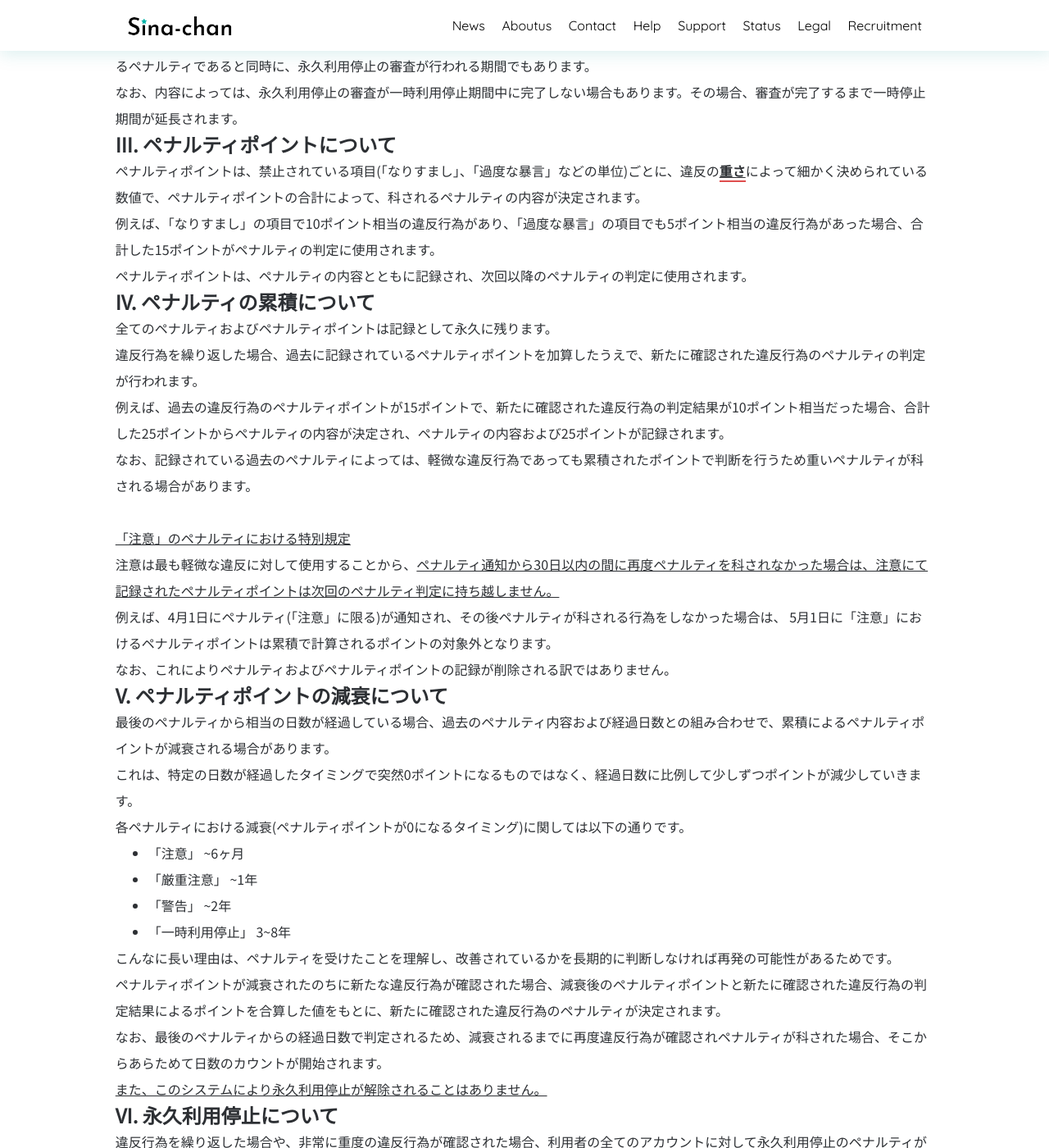
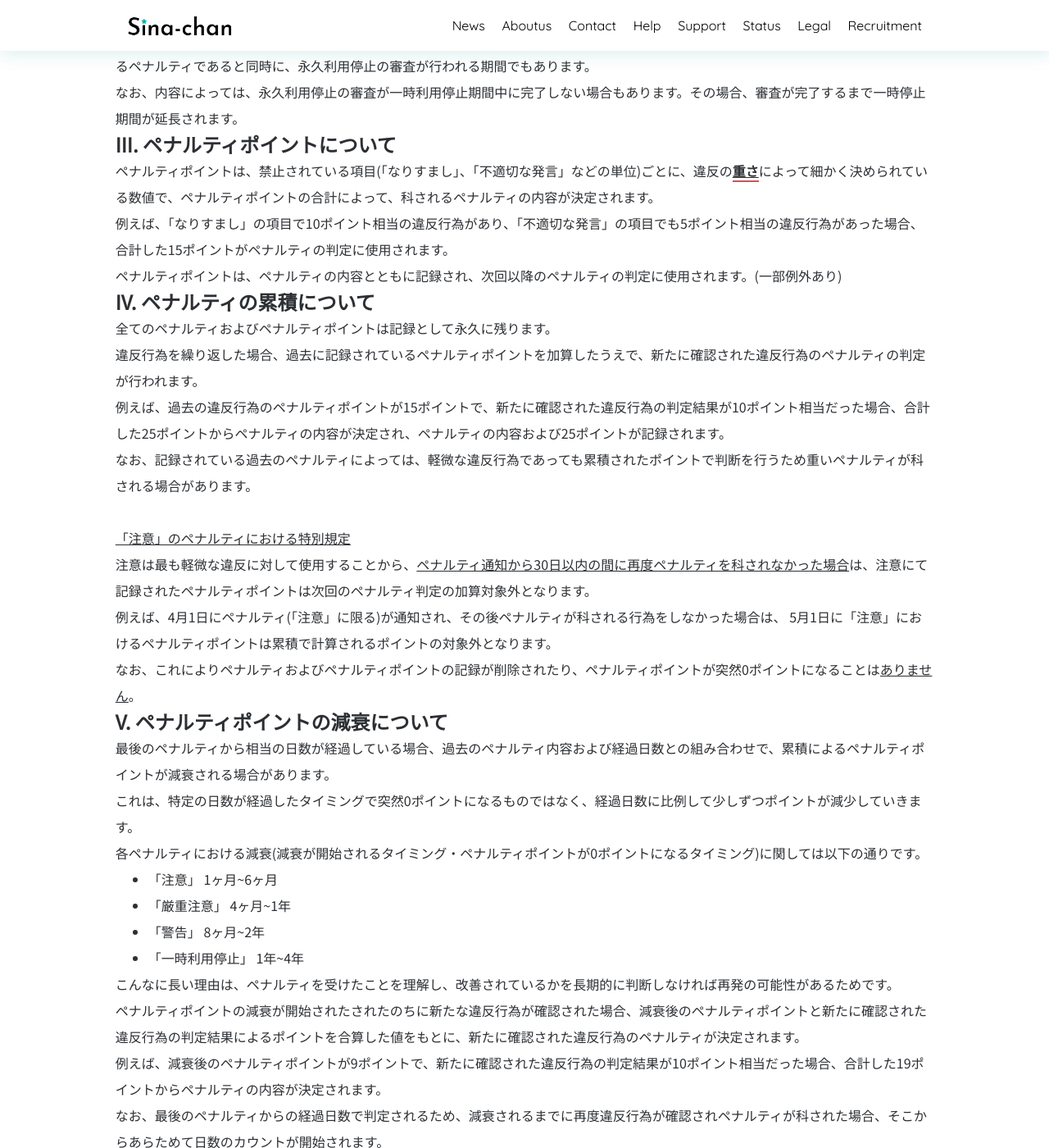
Before and after one commit to SinaKitagami/sinakitagami.github.io, a Jekyll site: the page built from _posts/legal/2024-03-24-new_penalty.md, in a window 1280 px wide and 1400 px high, scrolled down 1614 px. Shown: the whole window at 82% size. Built offline with Jekyll 4.4.1, drawn with Linux system fonts in a browser that asks for light colours; nearby versions of some CDN libraries; a script that is not in the unit is left out; some of the changed text lies outside the part shown.

Commit message:
Content Update
・累積特別規定
・減衰期間の見直し

```diff
--- a/_posts/legal/2024-03-24-new_penalty.md
+++ b/_posts/legal/2024-03-24-new_penalty.md
@@ -22,7 +22,6 @@ categories:
 - 本サービスを利用することで運営または他の利用者に現実の損害や損失のリスクを生じさせる場合
 
 ペナルティを科す場合は、運営が違反した利用者に対して<a href="https://support.center.sina-chan.com/servicedesk/customer/portal/1/article/33620" class="a-orange">システム通知</a>(思椎奈ちゃんのDM)を使用し通知します。
-
 
 ## II. ペナルティの種類について
 
@@ -68,9 +67,11 @@ categories:
 
 ## III. ペナルティポイントについて
 
-ペナルティポイントは、禁止されている項目(「なりすまし」、「過度な暴言」などの単位)ごとに、違反の**<u>重さ</u>**によって細かく決められている数値で、ペナルティポイントの合計によって、科されるペナルティの内容が決定されます。<br>例えば、「なりすまし」の項目で10ポイント相当の違反行為があり、「過度な暴言」の項目でも5ポイント相当の違反行為があった場合、合計した15ポイントがペナルティの判定に使用されます。
+ペナルティポイントは、禁止されている項目(「なりすまし」、「不適切な発言」などの単位)ごとに、違反の**<u>重さ</u>**によって細かく決められている数値で、ペナルティポイントの合計によって、科されるペナルティの内容が決定されます。
 
-ペナルティポイントは、ペナルティの内容とともに記録され、次回以降のペナルティの判定に使用されます。
+例えば、「なりすまし」の項目で10ポイント相当の違反行為があり、「不適切な発言」の項目でも5ポイント相当の違反行為があった場合、合計した15ポイントがペナルティの判定に使用されます。
+
+ペナルティポイントは、ペナルティの内容とともに記録され、次回以降のペナルティの判定に使用されます。(一部例外あり)
 
 ## IV. ペナルティの累積について
 
@@ -82,12 +83,12 @@ categories:
 
 なお、記録されている過去のペナルティによっては、軽微な違反行為であっても累積されたポイントで判断を行うため重いペナルティが科される場合があります。<br><br><u>「注意」のペナルティにおける特別規定</u>
 
-注意は最も軽微な違反に対して使用することから、<u>ペナルティ通知から30日以内の間に再度ペナルティを科されなかった場合は、注意にて記録されたペナルティポイントは次回のペナルティ判定に持ち越しません。
+注意は最も軽微な違反に対して使用することから、<u>ペナルティ通知から30日以内の間に再度ペナルティを科されなかった場合</u>は、注意にて記録されたペナルティポイントは次回のペナルティ判定の加算対象外となります。
 
 例えば、4月1日にペナルティ(「注意」に限る)が通知され、その後ペナルティが科される行為をしなかった場合は、
 5月1日に「注意」におけるペナルティポイントは累積で計算されるポイントの対象外となります。
 
-なお、これによりペナルティおよびペナルティポイントの記録が削除される訳ではありません。
+なお、これによりペナルティおよびペナルティポイントの記録が削除されたり、ペナルティポイントが突然0ポイントになることは<u>ありません</u>。
 
 ## V. ペナルティポイントの減衰について
 
@@ -95,19 +96,31 @@ categories:
 
 これは、特定の日数が経過したタイミングで突然0ポイントになるものではなく、経過日数に比例して少しずつポイントが減少していきます。
 
-各ペナルティにおける減衰(ペナルティポイントが0になるタイミング)に関しては以下の通りです。
+各ペナルティにおける減衰(減衰が開始されるタイミング・ペナルティポイントが0ポイントになるタイミング)に関しては以下の通りです。
 
-- 「注意」 ~6ヶ月
-- 「厳重注意」 ~1年
-- 「警告」 ~2年
-- 「一時利用停止」 3~8年
+- 「注意」 1ヶ月~6ヶ月
+- 「厳重注意」 4ヶ月~1年
+- 「警告」 8ヶ月~2年
+- 「一時利用停止」 1年~4年
 
 こんなに長い理由は、ペナルティを受けたことを理解し、改善されているかを長期的に判断しなければ再発の可能性があるためです。
 
-ペナルティポイントが減衰されたのちに新たな違反行為が確認された場合、減衰後のペナルティポイントと新たに確認された違反行為の判定結果によるポイントを合算した値をもとに、新たに確認された違反行為のペナルティが決定されます。
+ペナルティポイントの減衰が開始されたされたのちに新たな違反行為が確認された場合、減衰後のペナルティポイントと新たに確認された違反行為の判定結果によるポイントを合算した値をもとに、新たに確認された違反行為のペナルティが決定されます。
 
-なお、最後のペナルティからの経過日数で判定されるため、減衰されるまでに再度違反行為が確認されペナルティが科された場合、そこからあらためて日数のカウントが開始されます。<br><u>また、このシステムにより永久利用停止が解除されることはありません。</u>
+例えば、減衰後のペナルティポイントが9ポイントで、新たに確認された違反行為の判定結果が10ポイント相当だった場合、合計した19ポイントからペナルティの内容が決定されます。
+
+なお、最後のペナルティからの経過日数で判定されるため、減衰されるまでに再度違反行為が確認されペナルティが科された場合、そこからあらためて日数のカウントが開始されます。
+
+<u>また、このシステムにより永久利用停止が解除されることはありません。</u>
 
 ## VI. 永久利用停止について
 
-違反行為を繰り返した場合や、非常に重度の違反行為が確認された場合、利用者の全てのアカウントに対して永久利用停止のペナルティが科されます。<br>永久利用停止となった場合、今後本サービスを一切ご利用いただけません。また、本サービスを利用できないことに伴う一切の責任は負いません。
+違反行為を繰り返した場合や、非常に重度の違反行為が確認された場合、利用者の全てのアカウントに対して永久利用停止のペナルティが科されます。
+
+永久利用停止は、一時利用停止中に実施する永久利用停止審査の結果で判定されます。
+
+<u>なお、ペナルティポイントは永久利用停止の判定には使用しません。</u>
+
+永久利用停止となった場合、今後本サービスを一切ご利用いただけません。
+
+また、本サービスを利用できないことに伴う一切の責任は負いません。
```
